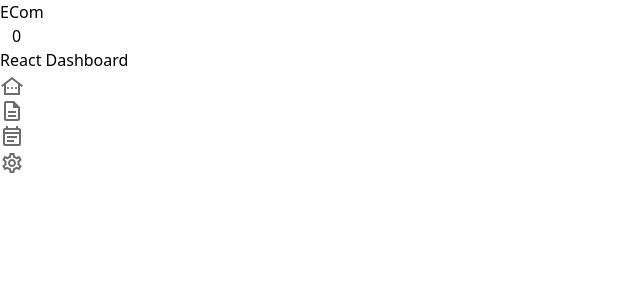
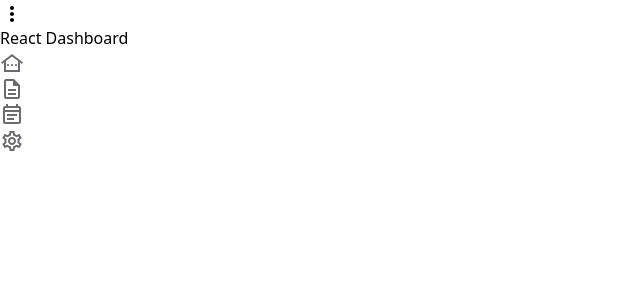
Before and after one commit to jakdev047/tailwindcss, a React (Create React App) app: page / in a window 1280 px wide. Shown: the top 300 px of the page, without its empty margins (0-640 px from the left). Built offline with nearby package versions, Linux system fonts and the light colour scheme.

Commit message:
top Navigation start

```diff
--- a/src/assets/css/component.css
+++ b/src/assets/css/component.css
@@ -2,60 +2,3 @@
 .title {
   @apply text-primaryColor font-bold text-20;
 }
-
-.top-navigation-wrapper {
-  position: sticky;
-  width: 100%;
-  top: 0;
-  padding: 10px 15px;
-  z-index: 9999;
-  box-shadow: 0 2px 6px 0 rgba(0, 0, 0, 0.04);
-  background: var(--white);
-  /* overflow-x: hidden; */
-}
-
-/* top-navigation */
-.top-navigation {
-  position: relative;
-  display: flex;
-  align-items: center;
-  justify-content: space-between;
-}
-
-/* logo */
-.logo-wrapper {
-  display: flex;
-  align-items: center;
-  justify-content: center;
-}
-.logo-img img {
-  width: 90px;
-}
-
-/* profile-sidebar-toggle */
-.profile-sidebar-toggle i,
-.top-user i {
-  font-size: 24px;
-  color: var(--blue);
-  cursor: pointer;
-}
-.profile-sidebar-toggle {
-  position: relative;
-}
-.top-user {
-  margin-left: 25px;
-}
-
-.profile-sidebar-toggle > span.badge {
-  position: absolute;
-  top: -4px;
-  right: -15px;
-  width: 20px;
-  height: 20px;
-  border-radius: 50%;
-  background: var(--neon);
-  color: var(--white);
-  display: flex;
-  align-items: center;
-  justify-content: center;
-}
--- a/src/assets/css/topNavigation.css
+++ b/src/assets/css/topNavigation.css
@@ -1,3 +1,9 @@
+.top-navigation-wrapper {
+  padding: 0px 28px 0 36px;
+  height: 64px;
+  @apply sticky w-full top-0 bg-white;
+}
+
 .top-menu {
-    @apply flex items-center justify-items-center;
-  }
+  @apply flex items-center justify-items-center;
+}
--- /dev/null
+++ b/src/common/ActionMenu.jsx
@@ -0,0 +1,83 @@
+import React, { useState } from "react";
+import { Menu, MenuItem, Button } from "@mui/material";
+import { MoreVert } from "@mui/icons-material";
+
+export default function ActionMenu(props) {
+  const [anchorEl, setAnchorEl] = useState(null);
+
+  const open = Boolean(props?.anchorEl || anchorEl);
+  const handleClick = (event) => {
+    event.stopPropagation();
+    if (props?.setAnchorEl) {
+      props?.setAnchorEl(event.currentTarget);
+    } else {
+      setAnchorEl(event.currentTarget);
+    }
+  };
+  const handleClose = (e) => {
+    e.stopPropagation();
+    if (props?.setAnchorEl) {
+      props?.setAnchorEl(null);
+    } else {
+      setAnchorEl(null);
+    }
+  };
+
+  return (
+    <div>
+      <div
+        id="basic-menu"
+        aria-controls="basic-menu"
+        aria-haspopup="true"
+        aria-expanded={open ? "true" : undefined}
+        onClick={handleClick}
+      >
+        <MoreVert sx={{ color: props?.color }} />
+      </div>
+      <Menu
+        id="basic-menu"
+        anchorEl={props?.anchorEl || anchorEl}
+        open={open}
+        onClose={handleClose}
+        MenuListProps={{
+          "aria-labelledby": "basic-button",
+        }}
+        sx={props?.menuStyle}
+      >
+        {props?.options?.map((item, index) => {
+          return (
+            <MenuItem onClick={item?.onClick} key={index}>
+              {item?.icon} {item?.label}
+            </MenuItem>
+          );
+        })}
+      </Menu>
+    </div>
+  );
+}
+
+/*
+   Usage
+
+   <ActionMenu
+      options={[
+         {
+            value: 1,
+            label: 'View',
+            icon: <RemoveRedEyeOutlined sx={{ marginRight: "10px" }} />,
+            onClick: () => {
+               alert('View One');
+            }
+         },
+         {
+            value: 2,
+            label: 'Edit',
+            icon: <EditOutlined sx={{ marginRight: "10px" }} />,
+            onClick: () => {
+               alert('Edit One');
+            }
+         }
+      ]}
+   />
+
+*/
--- a/src/layout/topNavigation/TopNavigation.jsx
+++ b/src/layout/topNavigation/TopNavigation.jsx
@@ -1,53 +1,34 @@
 import React from 'react';
-import { Link } from "react-router-dom";
+import ActionMenu from '../../common/ActionMenu';
+import { RemoveRedEyeOutlined, EditOutlined } from "@mui/icons-material";
 
 export default function TopNavigation() {
    return (
       <>
          <div className="top-navigation">
-            {/* sidebar */}
             <div className="logo-wrapper">
-               <h2>
-                  <Link to="/">ECom</Link>
-               </h2>
+            <ActionMenu
+      options={[
+         {
+            value: 1,
+            label: 'View',
+            icon: <RemoveRedEyeOutlined sx={{ marginRight: "10px" }} />,
+            onClick: () => {
+               alert('View One');
+            }
+         },
+         {
+            value: 2,
+            label: 'Edit',
+            icon: <EditOutlined sx={{ marginRight: "10px" }} />,
+            onClick: () => {
+               alert('Edit One');
+            }
+         }
+      ]}
+   />
             </div>
-
-            {/* profile sidebar */}
-            <div className="top-menu">
-
-               <div className="top-user top-select">
-                  {/* <FormikSelect
-                     name="language"
-                     options={[
-                        { value: 1, label: "English" },
-                        { value: 2, label: "Bangla" },
-                     ]}
-                     value={values?.language}
-                     onChange={(valueOption) => {
-                        dispatch(setLanguageAction(valueOption));
-                        setFieldValue("language", valueOption);
-                     }}
-                     errors={errors}
-                     touched={touched}
-                     placeholder="Language"
-                  /> */}
-               </div>
-               <div className="profile-sidebar-toggle mx-3">
-                  <span>
-                     <i className="fa fa-cart-plus"></i>
-                  </span>
-                  <span className="badge">
-                     {0}
-                  </span>
-               </div>
-               <div
-                  className="top-user"
-               >
-                  <span>
-                     <i className="fa fa-user"></i>
-                  </span>
-               </div>
-            </div>
+            <div className="top-menu"></div>
          </div>
       </>
    );
```
